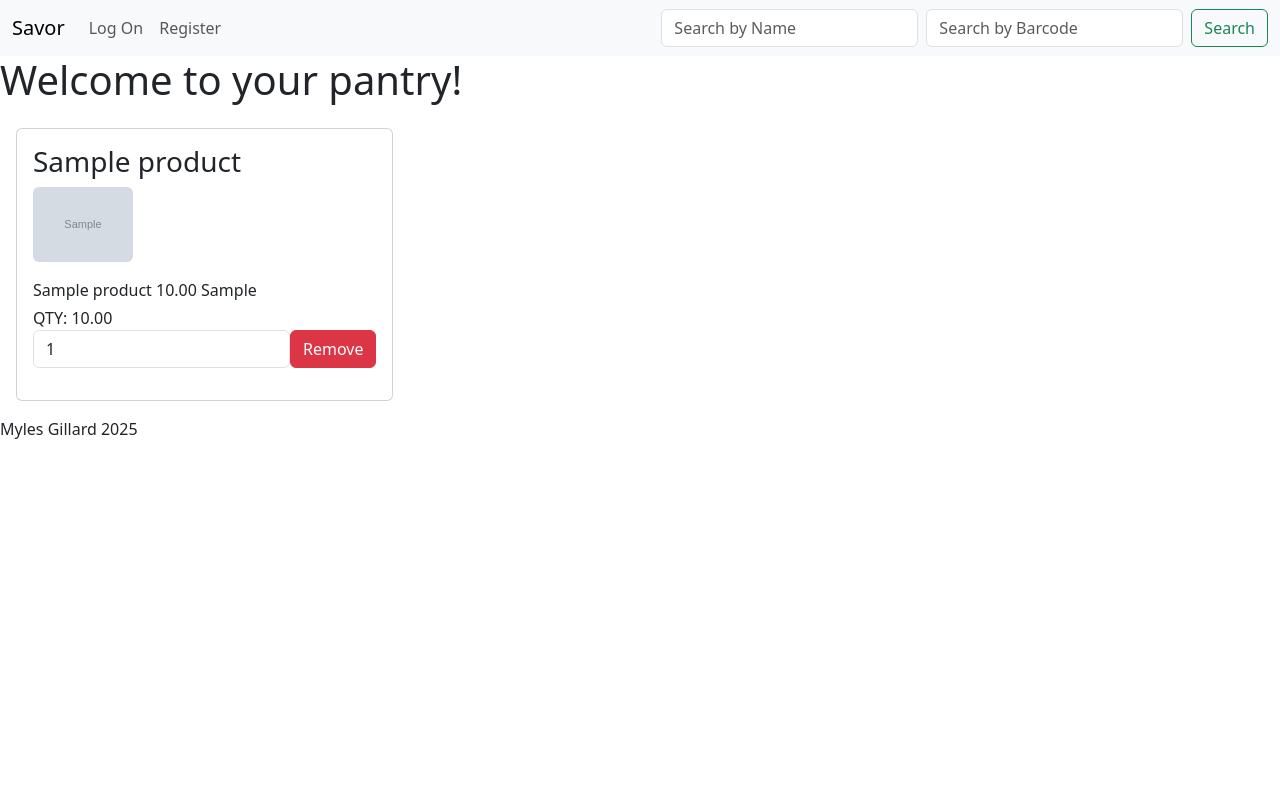
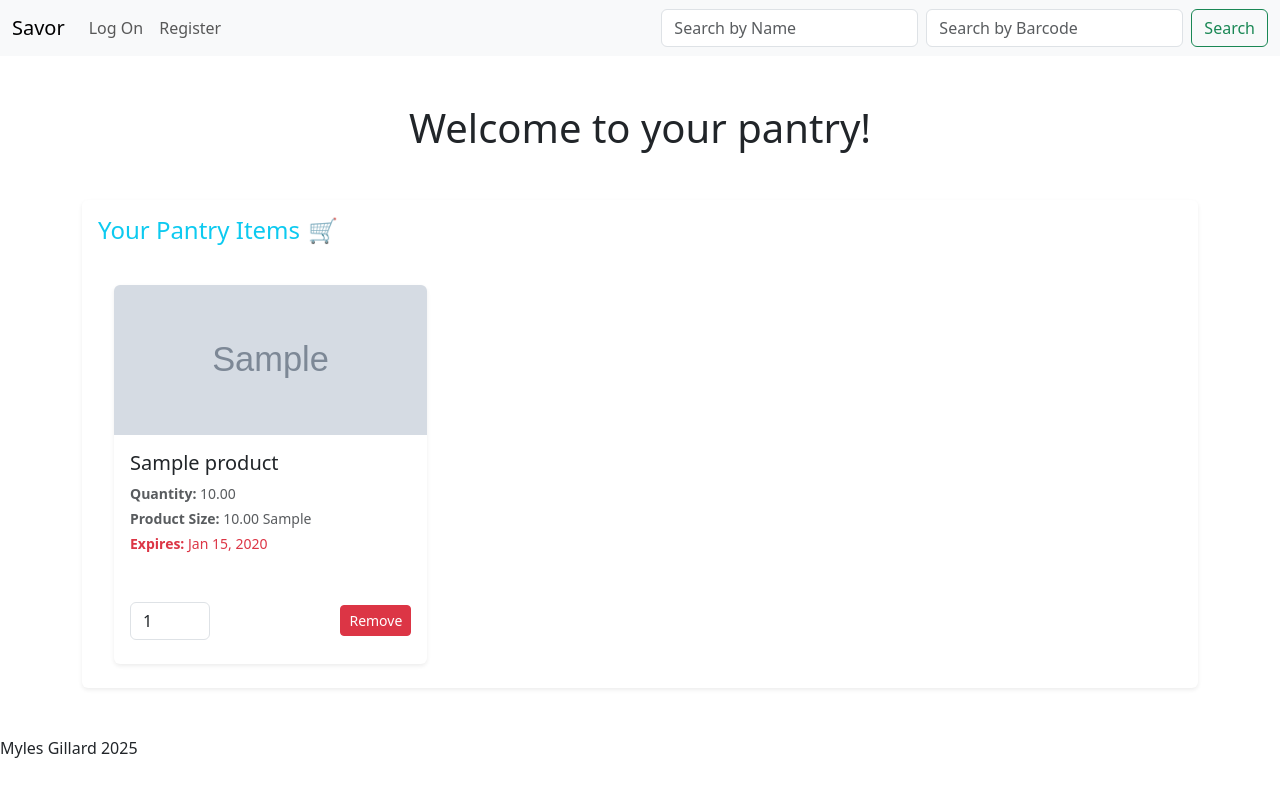
Before and after one commit to mnmfullmetal/savor, a Django app: template pantry/templates/pantry/pantry.html in a window 1280 px wide. Run offline with Django 5.2, Linux system fonts and the light colour scheme; the template is opened without the code that fills it: values that come from a table or form of the project are taken from there, others are empty; tables that the repository leaves empty hold one stand-in row (values such as "Sample post"); grey boxes marked "Sample" are stand-in pictures; parts of the project's set-up code (start-up, migrations or seed data) failed here and were passed over; some libraries are stand-ins or nearby versions.

Commit message:
update to styles for more pleasing UX/UI

```diff
--- a/pantry/templates/pantry/pantry.html
+++ b/pantry/templates/pantry/pantry.html
@@ -2,28 +2,61 @@
 {% block title %} Pantry - {{user}} {% endblock %}
 
 {% block body %}
-<h1>Welcome to your pantry!</h1>
 
-<div class="pantry-items-page">
-  {% for item in pantryitems %}
-<div class="pantry-item card mb-3">
-  <div class="card-body">
-    <h3 class="mb-2">{{item.product.product_name}}</h3>
-    <img
-      src="{{item.product.image_url}}"
-      alt="{{item.product.product_name}}"
-      class="img-fluid rounded mb-3"
-      style="max-width: 100px; height: auto"
-    />
-           <p class="card-text mb-1">{{item.product.product_name}} {{item.product.product_quantity}} {{item.product.product_quantity_unit}} </p>
-    <p class="card-text mb-0">QTY: <span class="pantry-quantity-count">{{item.quantity}}</span></p>
-      <div class="d-flex align-items-center mb-3">
-    <input class="remove-quantity-input form-control w-auto" type="number" min="0.01" step="0.01" value="1" > <span><button class="btn btn-danger remove-button" data-item-id="{{item.id}}" data-csrf-token="{{ csrf_token }}">Remove</button></span>
+<div class="container my-5">
+    <h1 class="mb-4 text-center">Welcome to your pantry!</h1>
 
-      </div>
-  </div>
-</div>
-{% endfor %}
+    <section class="mt-5 p-3 bg-white rounded shadow-sm">
+        <h2 class="h4 mb-4 text-info d-flex align-items-center">
+            Your Pantry Items <span class="ms-2">🛒</span>
+        </h2>
+
+        <div class="pantry-items-page row g-4">
+            {% for item in pantryitems %}
+                <div class="col-12 col-sm-6 col-md-4 col-lg-4 mb-4">
+                    <div class="pantry-item card h-100 shadow-sm border-0">
+                        {% if item.product.image_url %}
+                            <img src="{{ item.product.image_url }}"
+                                 alt="{{ item.product.product_name|default:"Product Image" }}"
+                                 class="card-img-top img-fluid rounded-top"
+                                 style="max-height: 150px; object-fit: cover;" />
+                        {% endif %}
+                        <div class="card-body d-flex flex-column justify-content-between">
+                            <h3 class="card-title h5 mb-2 text-dark">{{ item.product.product_name|default:"No Name" }}</h3>
+
+                            <p class="card-text text-muted mb-1 small">
+                                <strong>Quantity:</strong> {{ item.quantity }}
+                            </p>
+                            <p class="card-text text-muted mb-1 small">
+                                <strong>Product Size:</strong> {{ item.product.product_quantity|default:"" }} {{ item.product.product_quantity_unit|default:"item" }}
+                            </p>
+                            {% if item.expiration_date %}
+                                <p class="card-text text-danger mb-3 small">
+                                    <strong>Expires:</strong> {{ item.expiration_date|date:"M d, Y" }}
+                                </p>
+                            {% endif %}
+
+                            <div class="mt-auto d-flex align-items-center justify-content-between">
+                                <input class="remove-quantity-input form-control me-2"
+                                       type="number" min="0.01" step="0.01" value="1" style="max-width: 80px;">
+                                <button class="btn btn-danger btn-sm remove-button"
+                                        data-item-id="{{ item.id }}"
+                                        data-csrf-token="{{ csrf_token }}">
+                                    Remove
+                                </button>
+                            </div>
+                             <div class="message-container mt-2">
+                             </div>
+                        </div>
+                    </div>
+                </div>
+            {% empty %}
+                <div class="col-12 text-center py-5">
+                    <p class="text-muted">Your pantry is empty! Add some products to get started.</p>
+                </div>
+            {% endfor %}
+        </div>
+    </section>
 </div>
 
 
--- a/static/savor.js
+++ b/static/savor.js
@@ -40,18 +40,14 @@ document.addEventListener("DOMContentLoaded", () => {
   }
 });
 
-
-
-
 function searchProduct(barcode = "None", productName = "None", csrftoken) {
-  const searchedProductsDiv = document.querySelector(
-    "#searched-product-section"
-  );
+    const searchedProductsDiv = document.querySelector("#searched-product-section");
     searchedProductsDiv.innerHTML = "<p>Searching...</p>";
 
     if (!barcode && !productName) {
-    alert("Please enter a barcode or product name to search.");
-    searchedProductsDiv.innerHTML = "";
+        searchedProductsDiv.innerHTML = `<div class="alert alert-warning text-center mt-3" role="alert">
+                                            Please enter a barcode or product name to search.
+                                        </div>`;
         return;
     }
 
@@ -74,55 +70,63 @@ function searchProduct(barcode = "None", productName = "None", csrftoken) {
             if (data.error || data.errors) {
                 const errorMessage = data.error || JSON.parse(data.errors);
                 console.error("Error from backend:", errorMessage);
-        searchedProductsDiv.innerHTML = `<p>Error: ${
-          data.error || "Invalid input."
-        }</p>`;
+                searchedProductsDiv.innerHTML = `<div class="alert alert-danger text-center mt-3" role="alert">
+                                                    Error: ${data.error || "Invalid input."}
+                                                </div>`;
             } else if (data.products && data.products.length > 0) {
                 searchedProductsDiv.innerHTML = "";
                 data.products.forEach((product) => {
-          const productDetailsDiv = document.createElement("div");
-          productDetailsDiv.classList.add("card", "mb-3");
-          productDetailsDiv.innerHTML = `<h3 class="mb-2">${
+                    const productColumnDiv = document.createElement("div");
+                    productColumnDiv.classList.add("col-12", "col-sm-6", "col-md-4", "col-lg-4", "mb-4");
+
+                    const productCard = document.createElement("div");
+                    productCard.classList.add("card", "h-100", "shadow-sm");
+                    productCard.innerHTML = `<h3 class="card-title mb-2 h5">${
                         product.product_name || "No Name"
                     }</h3>
                     ${
                         product.image_url
                         ? `<img src="${product.image_url}" alt="${
                             product.product_name || "Product Image"
-        }" class="img-fluid rounded mb-3" style="max-width: 100px; height: auto;">`
+                        }" class="card-img-top img-fluid rounded-top mb-3" style="max-height: 150px; object-fit: cover;">`
                         : ""
                     }
 
-  <p class="text-muted mb-1"><strong>Brands:</strong> ${
+                    <div class="card-body d-flex flex-column justify-content-between">
+                        <p class="card-text text-muted mb-1 small"><strong>Brands:</strong> ${
                             product.brands || "N/A"
                         }</p>
-  <p class="text-muted mb-3"><strong>Code:</strong> ${product.code || "N/A"}</p>
+                        <p class="card-text text-muted mb-3 small"><strong>Code:</strong> ${product.code || "N/A"}</p>
 
                         <div class="d-flex align-items-center mb-3">
-    <input class="product-quantity-input form-control w-auto"
-           type="number" min="0.01" step="0.01" value="1">
+                            <input class="product-quantity-input form-control me-2"
+                                type="number" min="0.01" step="0.01" value="1" style="max-width: 80px;"> <!-- Added me-2 and max-width -->
 
-    <span class="product-display-quantity ms-2">${
-      product.product_quantity
+                            <span class="text-secondary me-1">${
+                                product.product_quantity || "?"
                             } </span>
-    <span class="product-display-unit ms-1 me-2 text-muted">${
+                            <span class="text-muted small">${
                                 product.product_quantity_unit || "item"
                             }</span>
 
-    <button class="btn btn-primary add-to-pantry-button" data-product-name="${
+                            <button class="btn btn-primary btn-sm add-to-pantry-button" data-product-name="${
                                 product.product_name
-    }" data-product-id="${product.id}"> Add </button>
+                            }" data-product-id="${product.id}"> Add to Pantry </button> <!-- Changed button text -->
                         </div>
 
-  <div class="mb-3">
-    <button class="btn btn-outline-secondary favourite-btn"   data-product-id="${
+                        <div class="mt-auto d-flex flex-column">
+                            <button class="btn btn-outline-secondary btn-sm favourite-btn" data-product-id="${
                                 product.id
-    }">Favourite</button>
+                            }"> Favourite</button>
+                        </div>
                     </div>`;
 
-          searchedProductsDiv.appendChild(productDetailsDiv);
 
-          const favouriteButton = productDetailsDiv.querySelector(".favourite-btn");
+                    productColumnDiv.appendChild(productCard);
+
+                    searchedProductsDiv.appendChild(productColumnDiv);
+
+                    const favouriteButton = productCard.querySelector(".favourite-btn");
 
                     favouriteButton.addEventListener("click", (event) => {
                         const clickedButton = event.target;
@@ -136,22 +140,31 @@ function searchProduct(barcode = "None", productName = "None", csrftoken) {
                             },
                         })
                         .then((response) => response.json())
-              .then((data) => data)
-              .catch((error) => error);
+                        .then((data) => {
+                            clickedButton.textContent = data.is_favourited ? "Remove Favourite" : "Favourite";
+                            clickedButton.classList.toggle('btn-outline-secondary');
+                            clickedButton.classList.toggle('btn-outline-danger');
+                        })
+                        .catch((error) => console.error("Error toggling favourite:", error));
                     });
 
-          const addButton = productDetailsDiv.querySelector(
-            ".add-to-pantry-button"
-          );
+                    const addButton = productCard.querySelector(".add-to-pantry-button");
 
                     addButton.addEventListener("click", (event) => {
                         const clickedButton = event.target;
                         const productIdToAdd = clickedButton.dataset.productId;
-            const quantityInput = productDetailsDiv.querySelector(
-              ".product-quantity-input"
-            ).value;
-            if (isNaN(quantityInput) || quantityInput <= 0) {
-              alert("Please enter a valid quantity (number greater than 0).");
+                        const quantityInput = productCard.querySelector(".product-quantity-input").value;
+
+                        if (isNaN(quantityInput) || parseFloat(quantityInput) <= 0) {
+                            const cardBody = productCard.querySelector(".card-body");
+                            let messageElement = cardBody.querySelector(".alert");
+                            if (!messageElement) {
+                                messageElement = document.createElement("div");
+                                cardBody.appendChild(messageElement);
+                            }
+                            messageElement.className = "alert alert-warning mt-2 py-1";
+                            messageElement.textContent = "Please enter a valid quantity (> 0).";
+                            setTimeout(() => { messageElement.remove(); }, 3000);
                             return;
                         }
                         const addProductRequestData = {
@@ -175,23 +188,40 @@ function searchProduct(barcode = "None", productName = "None", csrftoken) {
                             return response.json();
                         })
                         .then((data) => {
-                const message = document.createElement("div");
-                message.className = "message";
-                message.innerHTML = `${data.message}`;
-                productDetailsDiv.append(message);
+                            const cardBody = productCard.querySelector(".card-body");
+                            let messageElement = cardBody.querySelector(".alert");
+                            if (!messageElement) {
+                                messageElement = document.createElement("div");
+                                cardBody.appendChild(messageElement);
+                            }
+                            messageElement.className = `alert mt-2 py-1 ${data.success ? 'alert-success' : 'alert-danger'}`;
+                            messageElement.innerHTML = `${data.message}`;
+                            setTimeout(() => { messageElement.remove(); }, 3000);
                         })
                         .catch((error) => {
                             console.error("Fetch network error:", error);
+                            const cardBody = productCard.querySelector(".card-body");
+                            let messageElement = cardBody.querySelector(".alert");
+                            if (!messageElement) {
+                                messageElement = document.createElement("div");
+                                cardBody.appendChild(messageElement);
+                            }
+                            messageElement.className = "alert alert-danger mt-2 py-1";
+                            messageElement.innerHTML = "A network error occurred.";
+                            setTimeout(() => { messageElement.remove(); }, 3000);
                         });
                     });
                 });
             } else {
-        searchedProductsDiv.innerHTML = "<p>No products found.</p>";
+                searchedProductsDiv.innerHTML = `<div class="alert alert-info text-center mt-3" role="alert">
+                                                    No products found. Try a different search term.
+                                                </div>`;
             }
         })
         .catch((error) => {
             console.error("Fetch network error:", error);
-      searchedProductsDiv.innerHTML =
-        "<p>A network error occurred. Please check your connection.</p>";
+            searchedProductsDiv.innerHTML = `<div class="alert alert-danger text-center mt-3" role="alert">
+                                                A network error occurred. Please check your connection.
+                                            </div>`;
         });
 }
--- a/templates/base.html
+++ b/templates/base.html
@@ -23,7 +23,7 @@
       <ul class="navbar-nav me-auto mb-2 mb-lg-0">
         {% if user.is_authenticated %}
         <li class="nav-item">
-          <a class="nav-link" href="{% url 'pantry:pantry_view' %}"> Your Pantry</a>
+          <a class="nav-link" href="{% url 'pantry:pantry_view' %}"> Pantry</a>
         </li>
         <li class="nav-item">
           <a class="nav-link " href="{% url 'recipes:recipes' %}">Recipes</a>
```
Also changed, not shown: pantry/templates/pantry/index.html (+14 -13 lines). Lines whose indentation alone changed are shown as unchanged.
